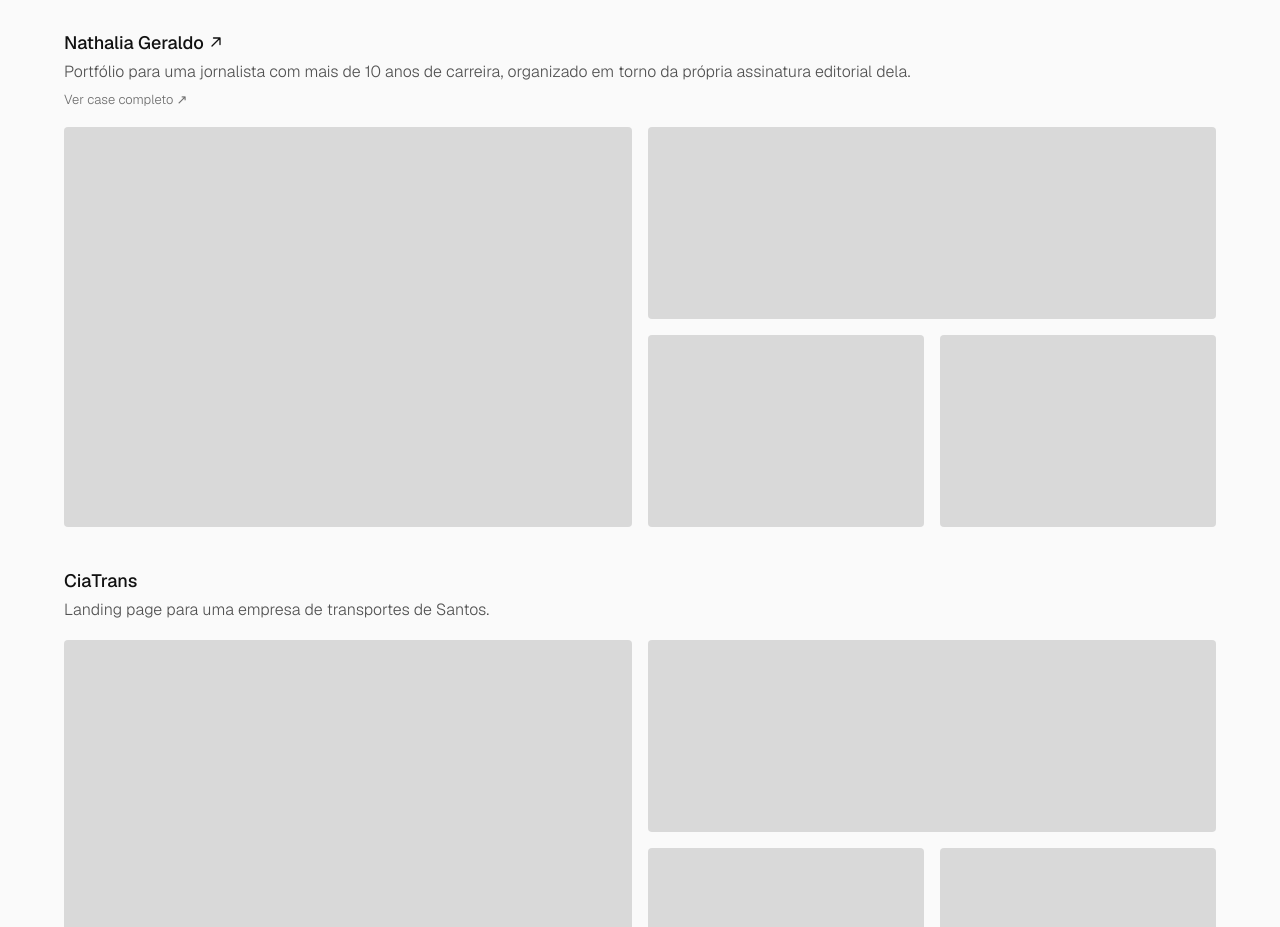
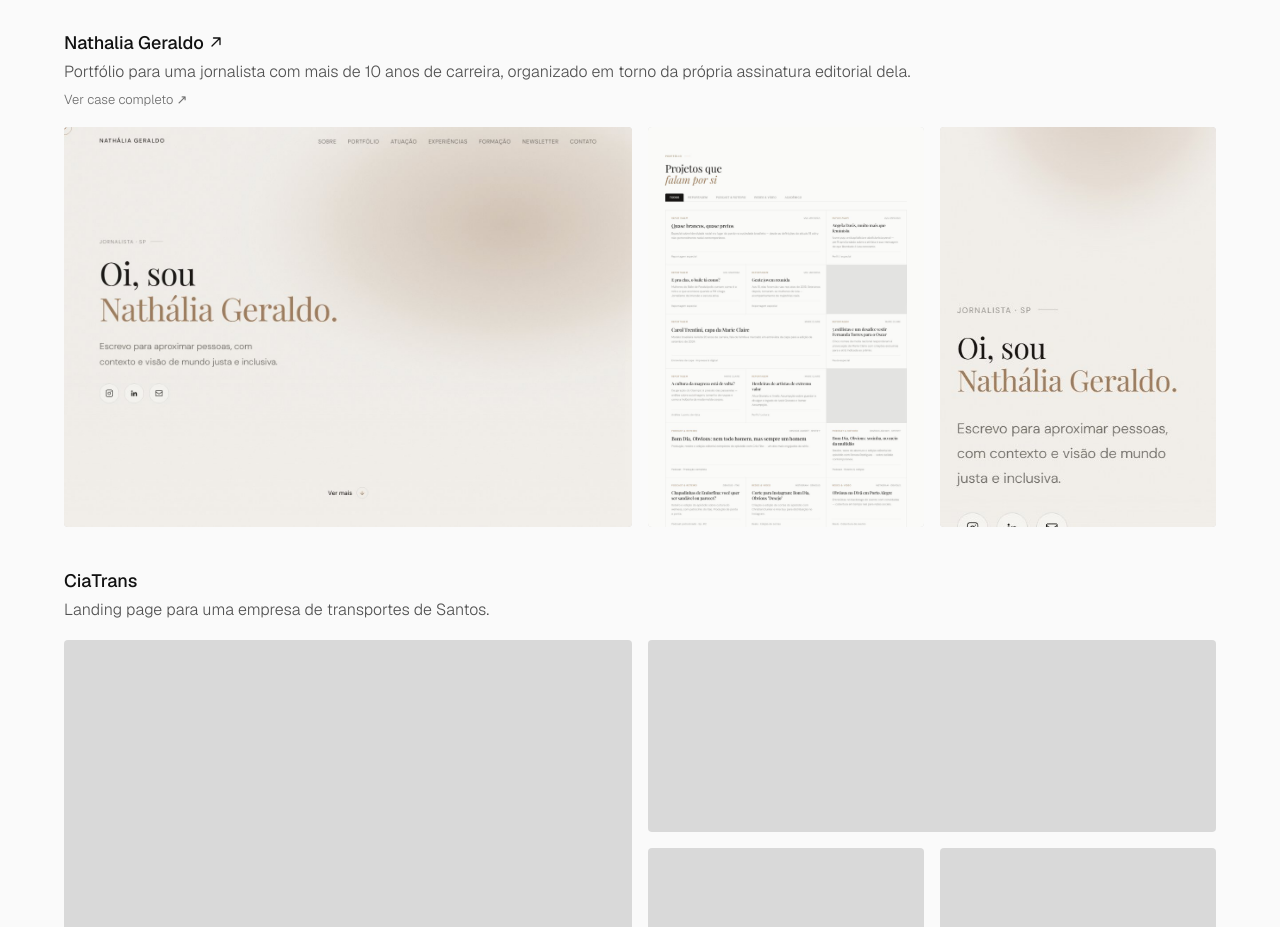
Before and after one commit to felipecotto/felipecotto.github.io, a plain HTML site: page index.html in a window 1280 px wide. Shown: the part 2980-3907 px from the top of the page. Drawn offline with nearby package versions, Linux system fonts and the light colour scheme.

Commit message:
Update Cases

```diff
--- a/index.html
+++ b/index.html
@@ -356,14 +356,17 @@
                 <a href="nathalia-geraldo.html" class="text-[13px] font-light text-[#6E6E6E] hover:text-[#111] w-fit mt-1">
                     Ver case completo ↗
                 </a>
-                <div class="flex flex-col md:flex-row gap-4 w-full mt-4" aria-hidden="true">
-                    <div class="h-[260px] md:h-[400px] md:flex-1 rounded bg-[#d9d9d9]"></div>
-                    <div class="flex flex-col gap-4 h-[260px] md:h-[400px] md:flex-1">
-                        <div class="flex-1 rounded bg-[#d9d9d9]"></div>
-                        <div class="flex-1 flex gap-4">
-                            <div class="flex-1 rounded bg-[#d9d9d9]"></div>
-                            <div class="flex-1 rounded bg-[#d9d9d9]"></div>
-                        </div>
+                <div class="flex flex-col md:flex-row gap-4 w-full mt-4">
+                    <img src="assets/case-nathalia/screenshot-site-desktop.jpg" width="800" height="540" loading="lazy" decoding="async"
+                         alt="Home do site: título 'Oi, sou Nathália Geraldo' sobre um fundo bege com gradiente suave."
+                         class="h-[260px] md:h-[400px] w-full md:flex-1 min-w-0 rounded object-cover object-top bg-[#d9d9d9]">
+                    <div class="flex gap-4 h-[260px] md:h-[400px] md:flex-1 min-w-0">
+                        <img src="assets/case-nathalia/screenshot-site-portfolio.jpg" width="400" height="400" loading="lazy" decoding="async"
+                             alt="Página de portfólio: grade de cards com as reportagens e projetos dela."
+                             class="flex-1 min-w-0 h-full rounded object-cover object-top bg-[#d9d9d9]">
+                        <img src="assets/case-nathalia/screenshot-site-mobile.jpg" width="400" height="400" loading="lazy" decoding="async"
+                             alt="Home do site em versão mobile, com o mesmo título centralizado."
+                             class="flex-1 min-w-0 h-full rounded object-cover object-top bg-[#d9d9d9]">
                     </div>
                 </div>
             </li>
```
